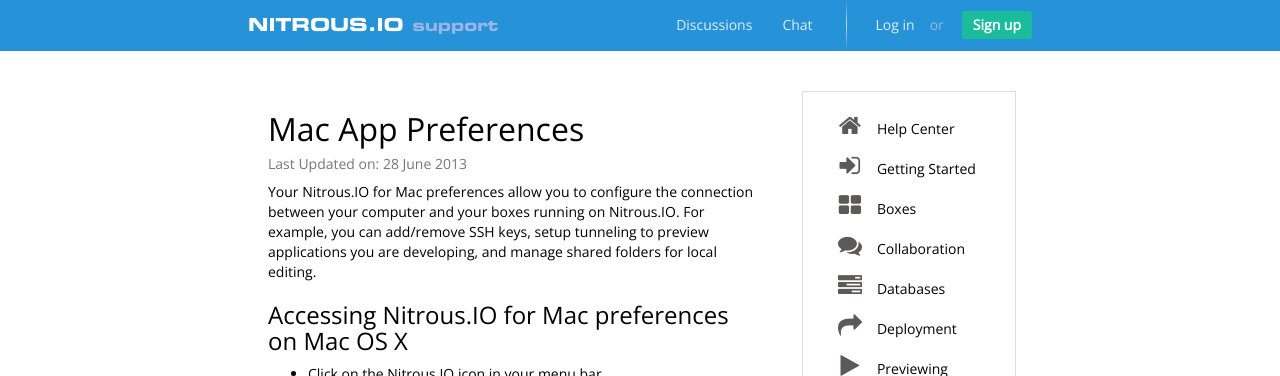
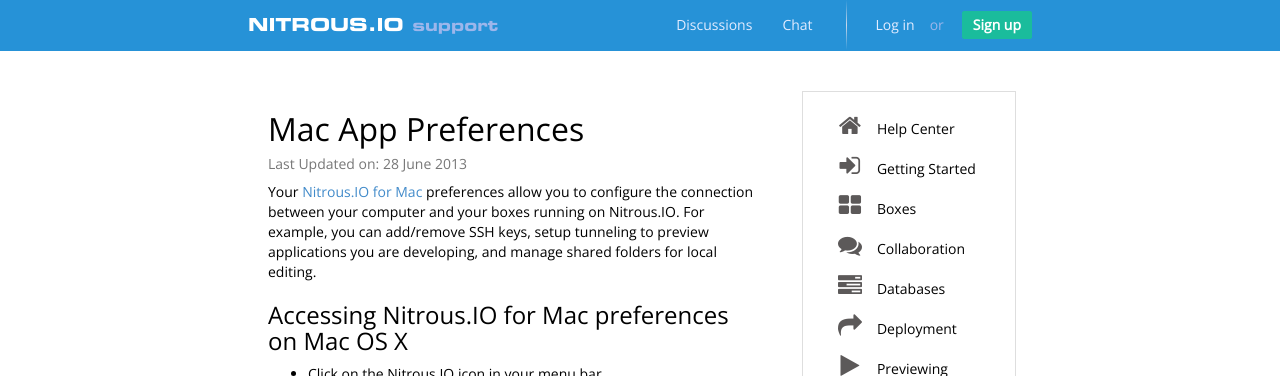
Before and after one commit to pkallberg/help.nitrous.io, a Jekyll site: the page built from _posts/2013-06-28-mac-preferences.md, in a window 1280 px wide and 900 px high. Shown: the top 376 px of the window. Built offline with Jekyll 4.4.1, drawn with Linux system fonts in a browser that asks for light colours; comment, search, counter and statistics services are not loaded; some of the changed lines change nothing that is shown.

Commit message:
Link to the download page of the Mac App

```diff
--- a/_posts/2013-06-28-mac-preferences.md
+++ b/_posts/2013-06-28-mac-preferences.md
@@ -5,7 +5,7 @@
 categories: [faq, mac]
 ---
 
-Your Nitrous.IO for Mac preferences allow you to configure the connection between your computer and your boxes running on Nitrous.IO. For example, you can add/remove SSH keys, setup tunneling to preview applications you are developing, and manage shared folders for local editing.
+Your [Nitrous.IO for Mac](https://nitrous.io/mac) preferences allow you to configure the connection between your computer and your boxes running on Nitrous.IO. For example, you can add/remove SSH keys, setup tunneling to preview applications you are developing, and manage shared folders for local editing.
 
 ### Accessing Nitrous.IO for Mac preferences on Mac OS X
 
```
